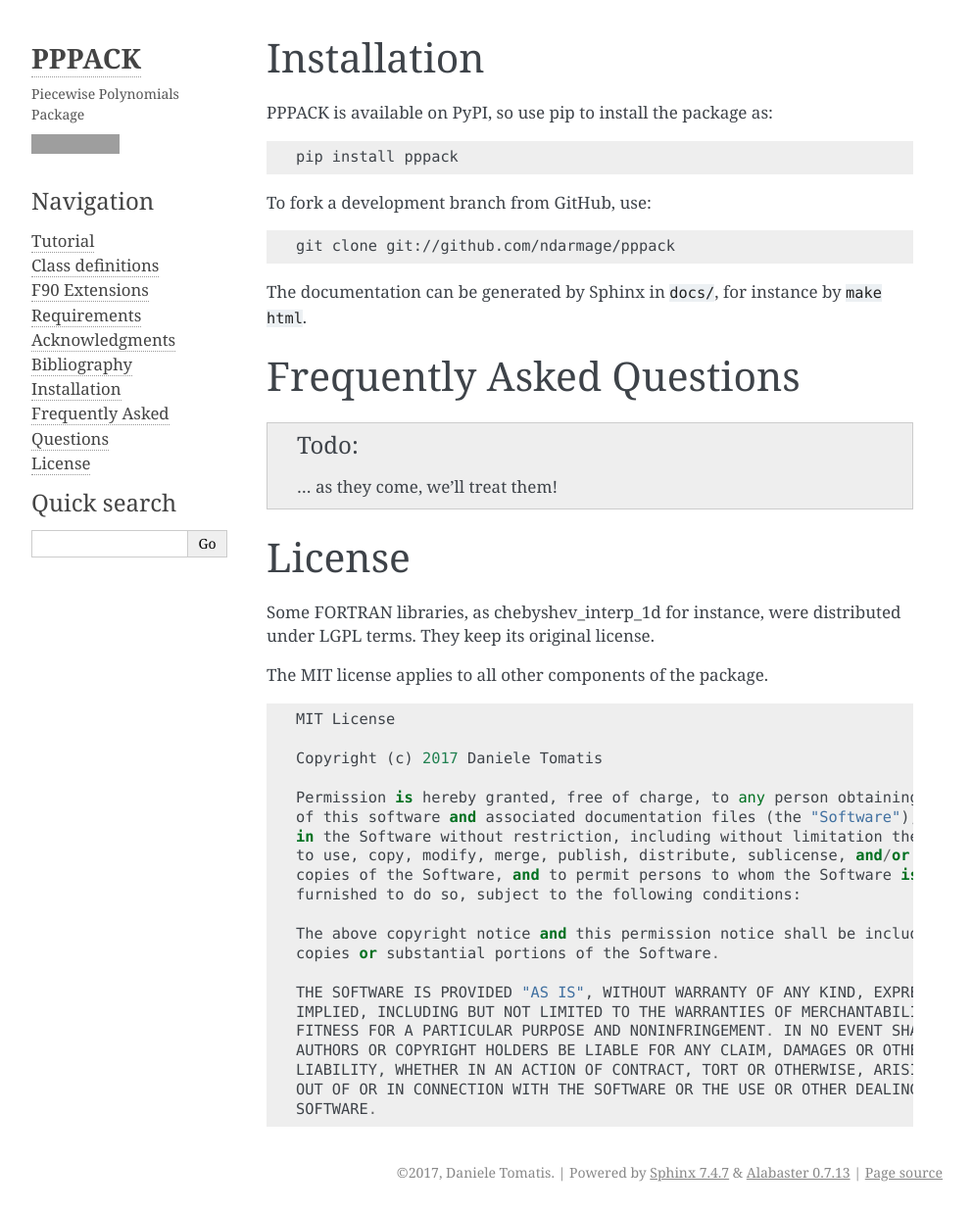
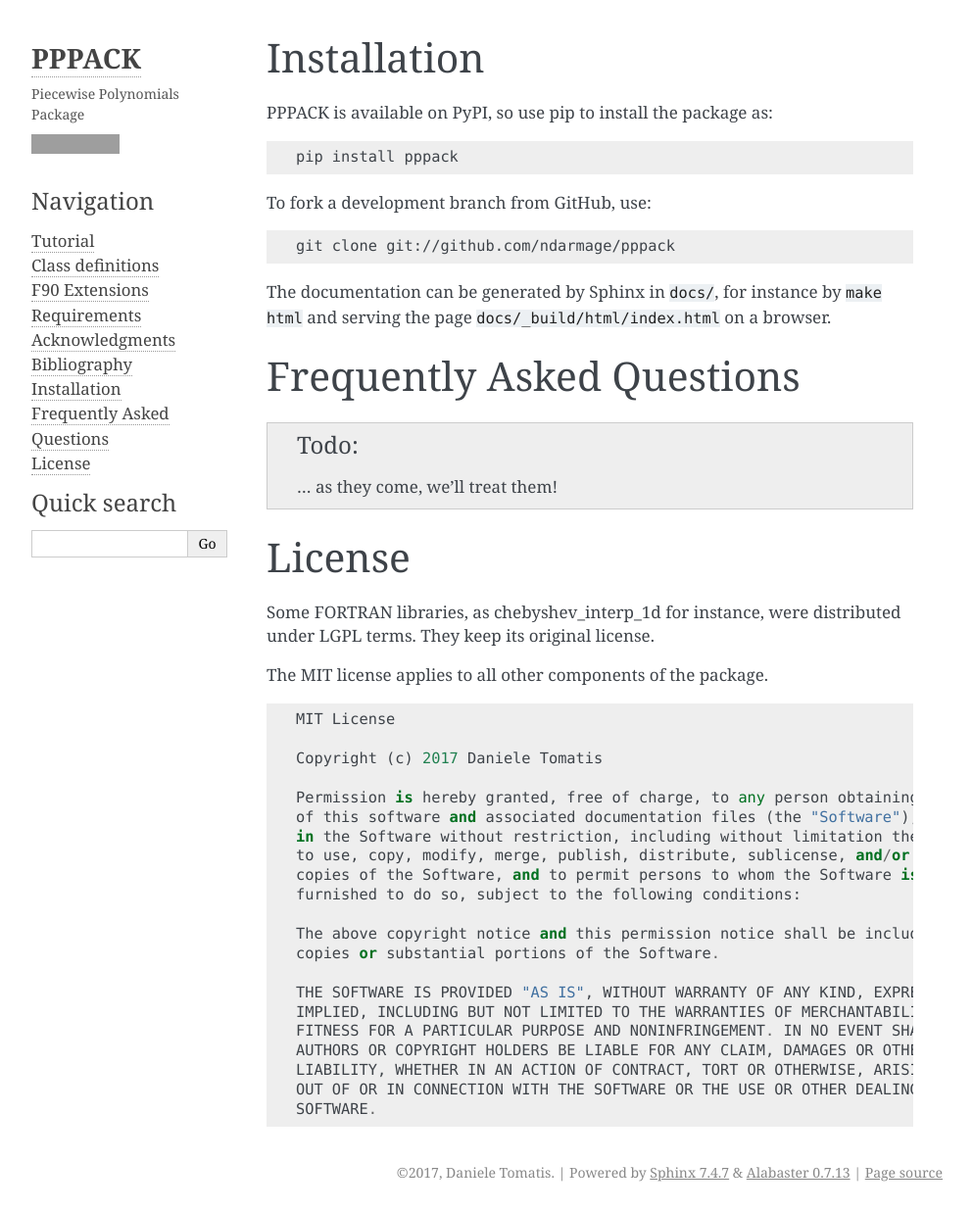
Before and after one commit to ndarmage/pppack, a Sphinx documentation site: the page built from docs/installation.rst, in a window 1280 px wide. Shown: the whole page at 98% size, without its empty margins (148-1141 px from the left). Built offline with Sphinx 7.4.7, drawn with Linux system fonts in a browser that asks for light colours; the version number could not be read and is left out; grey boxes are pictures that could not be loaded.

```diff
--- a/docs/conf.py
+++ b/docs/conf.py
@@ -349,7 +349,7 @@
                     'pppack',
                     'lib.pppack',
                     'lib.chebyshev_interp_1d',
-                    'lib.divdif',
+                   #'lib.divdif',
                    ]
 
     sys.modules.update((mod_name, Mock()) for mod_name in MOCK_MODULES)
--- a/docs/installation.rst
+++ b/docs/installation.rst
@@ -13,7 +13,7 @@
 
   git clone git://github.com/ndarmage/pppack
 
-The documentation can be generated by Sphinx in ``docs/``, for instance by ``make html``.
+The documentation can be generated by Sphinx in ``docs/``, for instance by ``make html`` and serving the page ``docs/_build/html/index.html`` on a browser.
 
 
 Frequently Asked Questions
```
